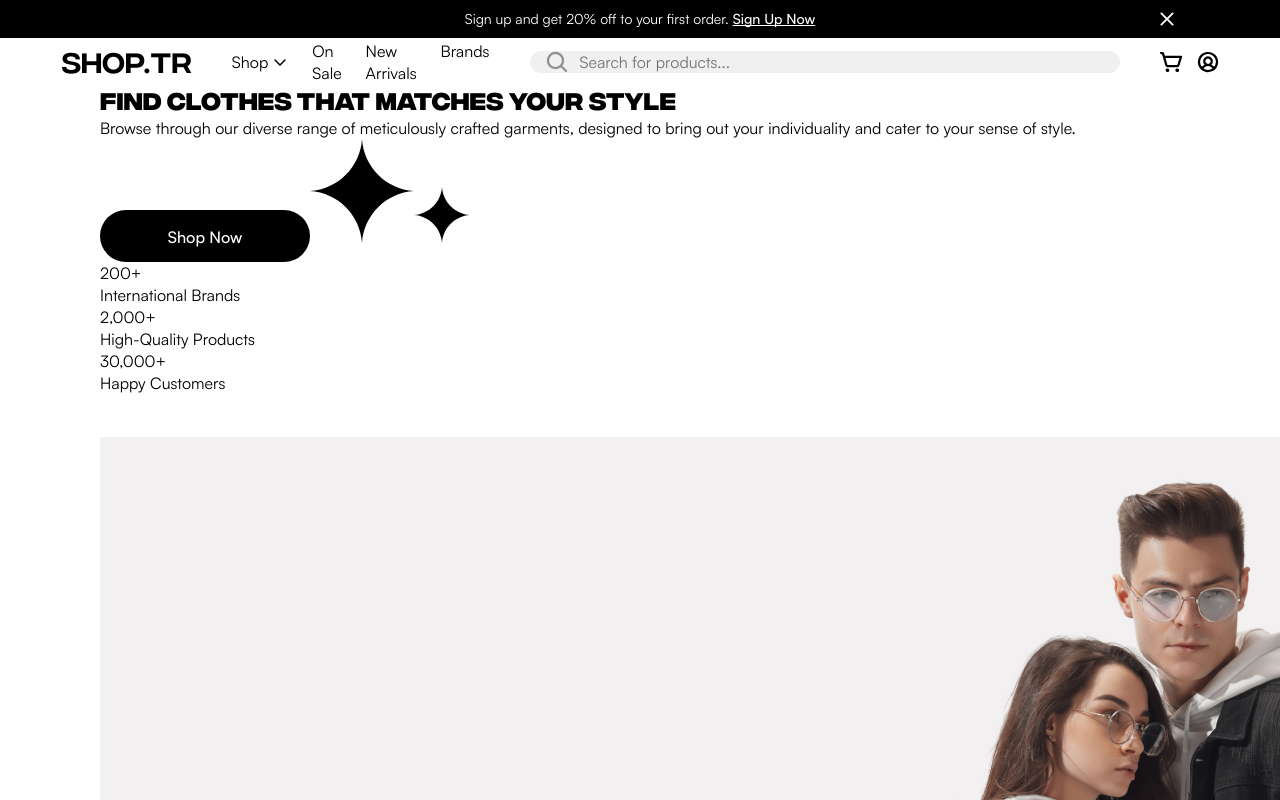
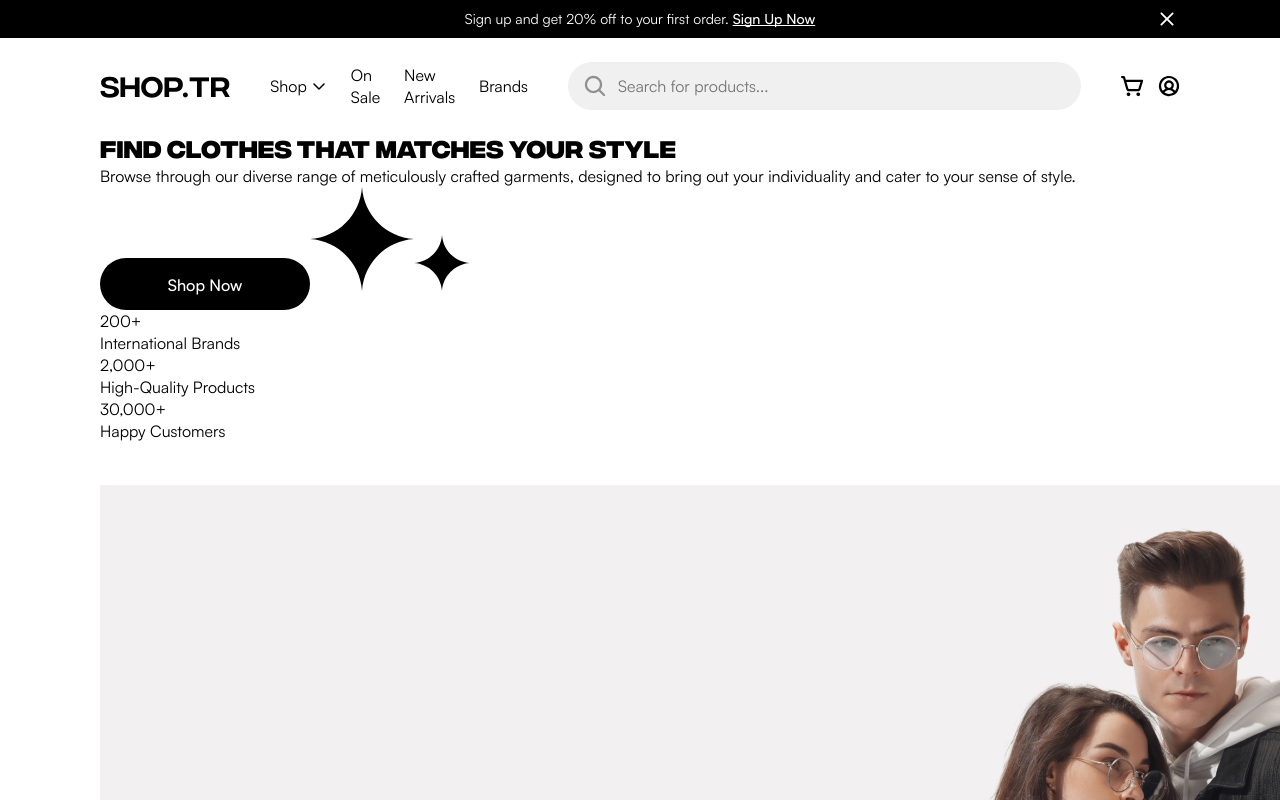
Before and after one commit to TretCreation/ecommerce-frontend-nextjs-15, a Next.js app: page / in a window 1280 px wide. Shown: the top 800 px of the page. Built offline with nearby package versions, Linux system fonts and the light colour scheme.

Commit message:
fix: issue in Header

```diff
--- a/src/components/layout/header/Header.module.scss
+++ b/src/components/layout/header/Header.module.scss
@@ -1,16 +1,24 @@
 .header {
   width: 100%;
   max-width: 1440px;
-  height: 48px;
   margin: 0 auto;
   display: flex;
-  align-items: center;
   justify-content: center;
   padding: 24px 100px;
   gap: 40px;
+  align-items: stretch;
+  /* ??? Why does this only work when min-height > 84px ??? */
+  min-height: 96px;
+
+  .logo,
+  .nav,
+  .icons,
+  .link {
+    display: flex;
+    align-items: center;
+  }
 
   .logo {
-    font-family: var(--font-integralcf), sans-serif;
     font-weight: 400;
     font-size: 28px;
   }
@@ -21,14 +29,11 @@
 
     .link {
       display: flex;
-      align-items: center;
       gap: 4px;
     }
 
     a {
       font-size: 16px;
-    }
-    .searchbox {
     }
   }
 
--- a/src/components/ui/searchbox/SearchBox.module.scss
+++ b/src/components/ui/searchbox/SearchBox.module.scss
@@ -1,13 +1,12 @@
 .searchbox-container {
   display: flex;
-  width: max-content;
   align-items: center;
   background: #f0f0f0;
   border-radius: 62px;
   width: 100%;
+  max-width: 610px;
 
   .searchbox {
-    width: 540px;
     outline: none;
     background: transparent;
     border: none;
```
